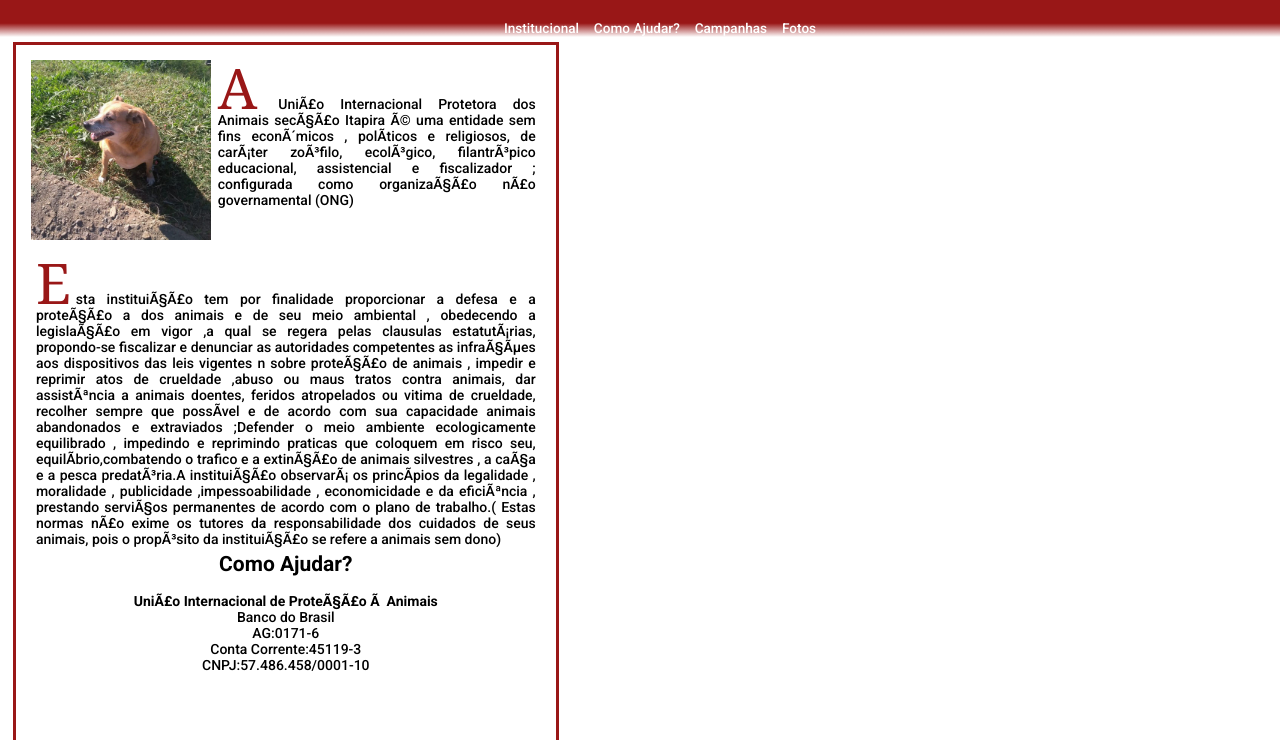
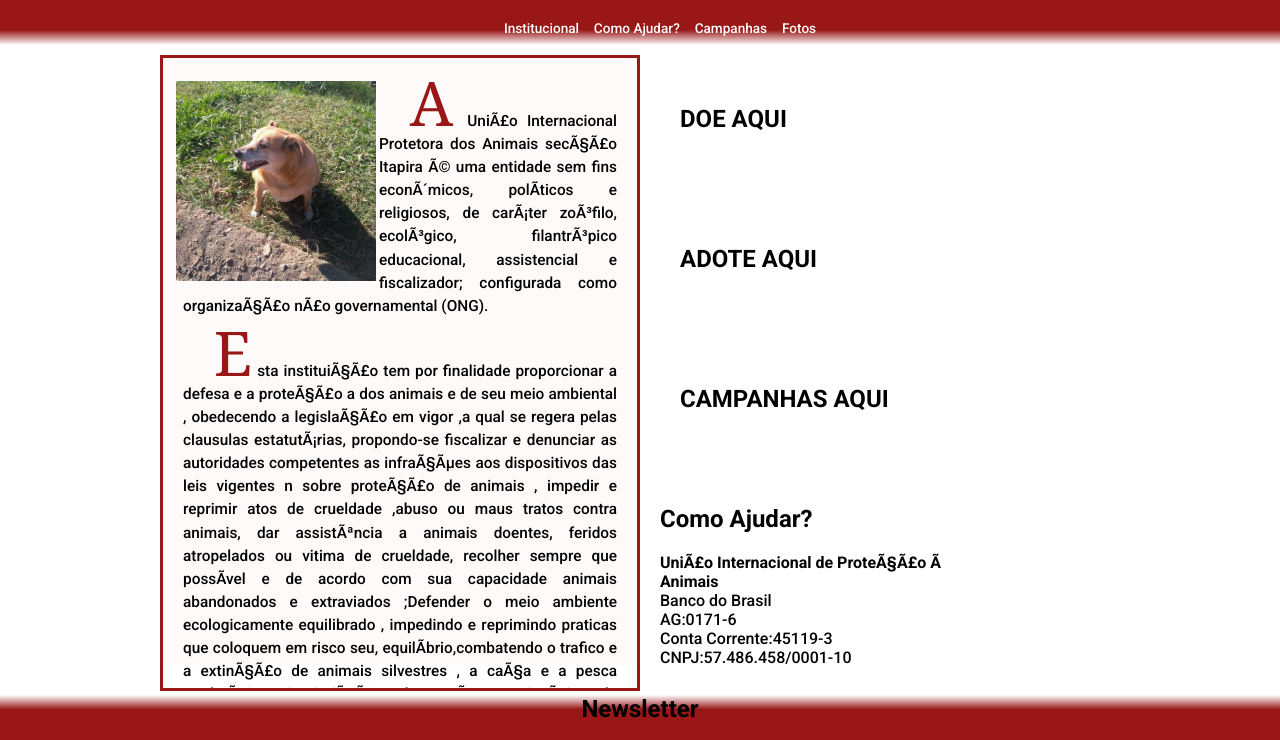
Before and after one commit to aguinaldosantana/uipa-site, a plain HTML site: page index.html in a window 1280 px wide. Shown: the part 55-795 px from the top of the page. Drawn offline with Linux system fonts and the light colour scheme.

Commit message:
Finalizando layout

```diff
--- a/_css/estilos.css
+++ b/_css/estilos.css
@@ -7,23 +7,33 @@ header {
     background: linear-gradient(to bottom, rgb(153,23,23) 85%, rgb(255, 255, 255));
     color: rgb(255, 255, 255);
     text-align: center;
+    width: 100%;
+    height: 100px;
 }
 main {
-    width: 100%;
-    margin-left: 1%;
+    width: 960px;
+    margin: 0px auto;
+    height: auto;
+    box-shadow: 0 0 10px #333;
+    background-color: #FFF;
+}
+article {
+    width: 480px;
+    height: 610px;
+    float: left;
+    margin-top: 10px;
+    background-color: snow;
 }
 section {
-    border: solid 3px rgb(153,23,23);
-    font-size: 14px;
-    padding: 5px 5px;
-    width: 530px;
-    height: 700px;
+    width: 300px;
+    height: 100px;
+    float: left;
+    padding: 20px;
 }
 
 li{
     display:inline-block
 }
-
 ul {
     margin: 5px;
 }
@@ -42,23 +52,30 @@ h1 {
     padding: 15px;
 }
 p {
-    margin: 1%;
+    font-size: 110%;
+    font-weight: 300;
+    line-height: 1.5em;
+    text-indent: 2em;
+    margin: 10px;
 }
-
+.janela2 {
+    height: 610px;
+}
 .principal {
-    width: 510px;
+    height: 610px;
+    font-size: 14px;
+    text-align: justify;
+    border: solid 3px rgb(153,23,23);
+    overflow: scroll;
     padding: 10px;
-    margin-right: 2px;
-    text-align: justify;
 }
-
+.historia {
+    clear: both;
+}
 .historia img{
-    width: 180px;
     float: left;
-    margin-right: 0.5em;
-    margin-bottom: 15px;
+    margin: 3px;
 }
-
 .historia p:first-of-type::first-letter {
     color: rgb(153,23,23);
     font-size: 4em;
@@ -67,16 +84,19 @@ p {
     line-height: 0.8;
     clear: both;
 }
-.historia{
+.noticias{
+    width: 270px;
+    height: 128px;
     float: left;
-    clear: both;
 }
-.doacao-inf {
-    text-align: center;
+.doacao {
+    height: 200px;
+    padding: 0px;
 }
 footer {
     background: linear-gradient(to top, rgb(153,23,23) 90%, rgb(255, 255, 255));
     text-align: center;
-    padding-top: 2em;
     height:9em;
+    clear: both;
+    margin-top: 20px;
 }
--- a/index.html
+++ b/index.html
@@ -10,9 +10,7 @@
 
     <body>
             <header>
-
                 <h1>UIPA - União Protetora dos Animais Itapira</h1>
-
                     <nav>
                         <ul>
                             <li><a href="#historia">Institucional</a></li>
@@ -22,32 +20,42 @@
                         </ul>
                     </nav>
             </header>
-
         <main>
                <article>
-                <section>
                     <div class="principal">
 
                         <div class="historia">
-                            <img src="./img/amarelo.jpg" class="img-fluid ${3|rounded-top,rounded-right,rounded-bottom,rounded-left,rounded-circle,|}" alt="Foto-Cachorro" title="Foto-Cachorro">
-                            <p>A União Internacional Protetora dos Animais secção Itapira é uma entidade sem fins econômicos , políticos e religiosos, de caráter zoófilo, ecológico, filantrópico educacional, assistencial e fiscalizador ; configurada como organização não governamental (ONG)</p>
+                            <img src="./img/amarelo.jpg" alt="Foto-Cachorro" title="Foto-Cachorro" style="width: 200px; height: 200px;">
+                            <p>A União Internacional Protetora dos Animais secção Itapira é uma entidade sem fins econômicos, políticos e religiosos, de caráter zoófilo, ecológico, filantrópico educacional, assistencial e fiscalizador; configurada como organização não governamental (ONG).</p>
+                        </div>
+                            <div class="historia">
+                                <p>Esta instituição tem por finalidade proporcionar a defesa e a proteção a dos animais e de seu meio ambiental , obedecendo a legislação em vigor ,a qual se regera pelas clausulas estatutárias, propondo-se fiscalizar e denunciar as autoridades competentes as infrações aos dispositivos das leis vigentes n sobre proteção de animais , impedir e reprimir atos de crueldade ,abuso ou maus tratos contra animais, dar assistência a animais doentes, feridos atropelados ou vitima de crueldade, recolher sempre que possível e de acordo com sua capacidade animais abandonados e extraviados ;Defender o meio ambiente ecologicamente equilibrado , impedindo e reprimindo praticas que coloquem em risco seu, equilíbrio,combatendo o trafico e a extinção de animais silvestres , a caça e a pesca predatória.A instituição observará os princípios da legalidade , moralidade , publicidade ,impessoabilidade , economicidade e da eficiência , prestando serviços permanentes de acordo com o plano de trabalho.( Estas normas não exime os tutores da responsabilidade dos cuidados de seus animais, pois o propósito da instituição se refere a animais sem dono)</p>
+                            </div>
+                    </div>
+                </article>
 
-                        </div>
+                <section class="janela2">
 
-                        <div class="historia">
-                            <p id="missao">Esta instituição tem por finalidade proporcionar a defesa e a proteção a dos animais e de seu meio ambiental , obedecendo a legislação em vigor ,a qual se regera pelas clausulas estatutárias, propondo-se fiscalizar e denunciar as autoridades competentes as infrações aos dispositivos das leis vigentes n sobre proteção de animais , impedir e reprimir atos de crueldade ,abuso ou maus tratos contra animais, dar assistência a animais doentes, feridos atropelados ou vitima de crueldade, recolher sempre que possível e de acordo com sua capacidade animais abandonados e extraviados ;Defender o meio ambiente ecologicamente equilibrado , impedindo e reprimindo praticas que coloquem em risco seu, equilíbrio,combatendo o trafico e a extinção de animais silvestres , a caça e a pesca predatória.A instituição observará os princípios da legalidade , moralidade , publicidade ,impessoabilidade , economicidade e da eficiência , prestando serviços permanentes de acordo com o plano de trabalho.( Estas normas não exime os tutores da responsabilidade dos cuidados de seus animais, pois o propósito da instituição se refere a animais sem dono)</p>
-                        </div>
+                    <section>
+                        <h2>DOE AQUI</h2>
+                    </section>
 
-                        <div class="doacao-inf">
+                    <section>
+                        <h2>ADOTE AQUI</h2>
+                    </section>
 
+                    <section>
+                        <h2>CAMPANHAS AQUI</h2>
+                    </section>
+
+                    <section class="doacao">
+                        <div>
                             <h2>Como Ajudar?</h2>
                             <span><b>União Internacional de Proteção à Animais</b></br></span>Banco do Brasil</br>AG:0171-6</br>Conta Corrente:45119-3</br>CNPJ:57.486.458/0001-10</p>
-
-                        </div>
-
                         </div>
                     </section>
-            </article>
+
+                </section>
         </main>
 
         <footer>
@@ -57,7 +65,8 @@
                 <input type="submit" id="enviar" name="enviar">
             </form>
             <small>ENDEREÇO: Rua Celencina Caldas Sarkis, 250F</br> Jd. São Francisco  Praça da Árvore CEP: 13.972-300</small>
+        </footer>
 
-        </footer>
     </body>
+
 </html>
```
Lines whose indentation alone changed are shown as unchanged.
